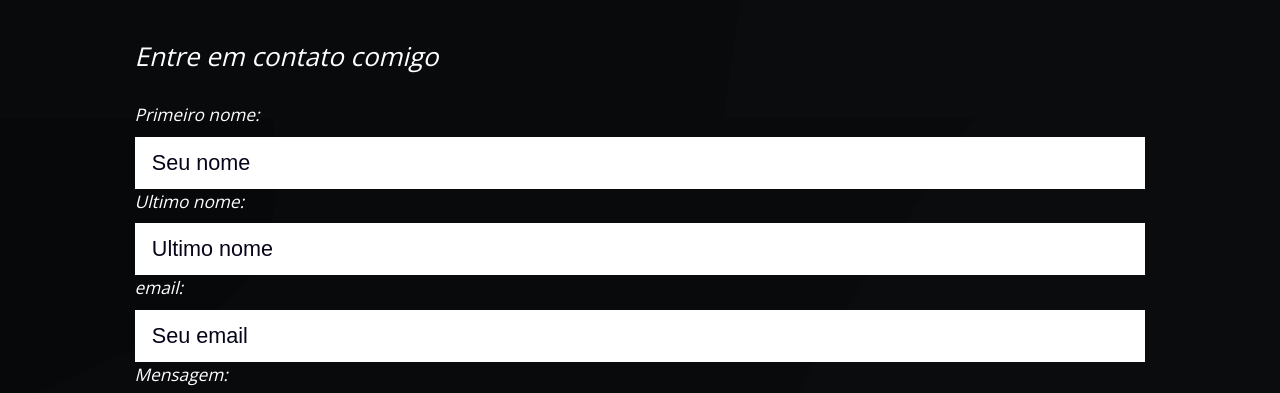
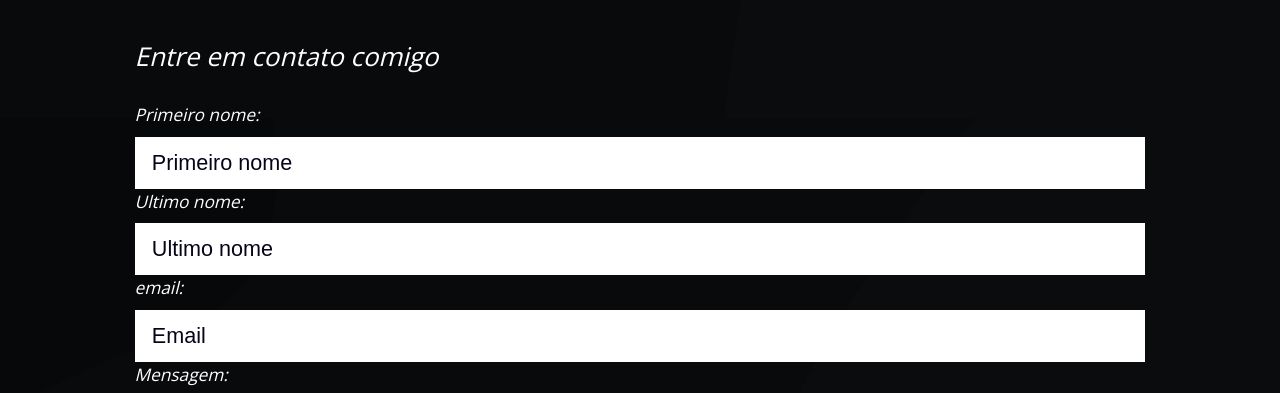
Before and after one commit to Ricardoporfiriovieira/Ricardoporfiriovieira.github.io, a plain HTML site: page index.html in a window 1280 px wide. Shown: the part 4620-5013 px from the top of the page. Drawn offline with nearby package versions, Linux system fonts and the light colour scheme.

Commit message:
Update index.html

```diff
--- a/index.html
+++ b/index.html
@@ -243,7 +243,7 @@
 
                         <div class="form-group text-label">
                             <label for="first-name">Primeiro nome:</label>
-                            <input name="name" type="text" id="first-name" placeholder="Seu nome">
+                            <input name="name" type="text" id="first-name" placeholder="Primeiro nome">
                         </div>
 
                         <div class="form-group text-label">
@@ -253,7 +253,7 @@
 
                         <div class="form-group text-label">
                             <label for="email">email:</label>
-                            <input type="text" name="email" id="email" placeholder="Seu email">
+                            <input type="text" name="email" id="email" placeholder="Email">
                         </div>
 
                         <div class="form-group full-width text-label">
```
